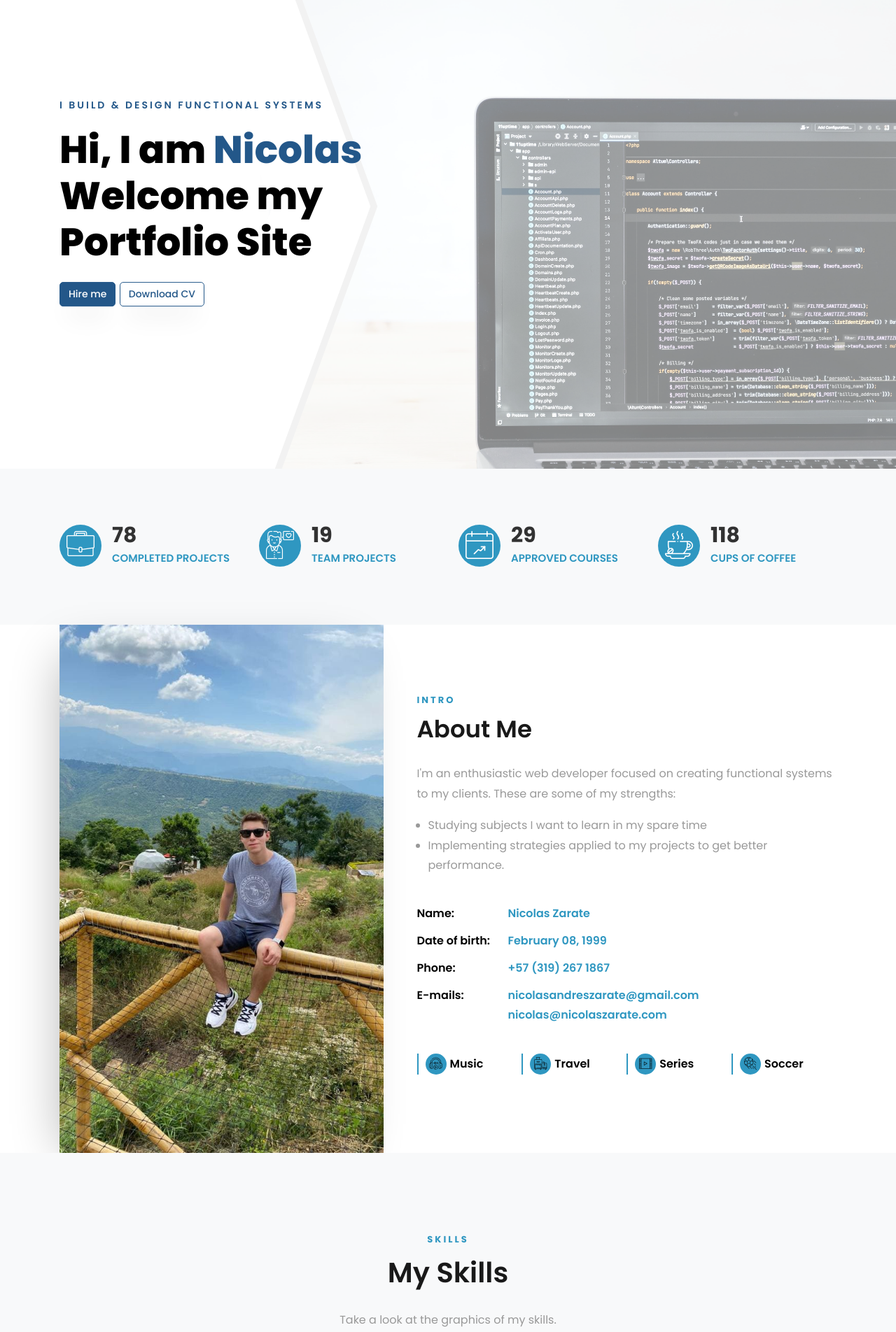
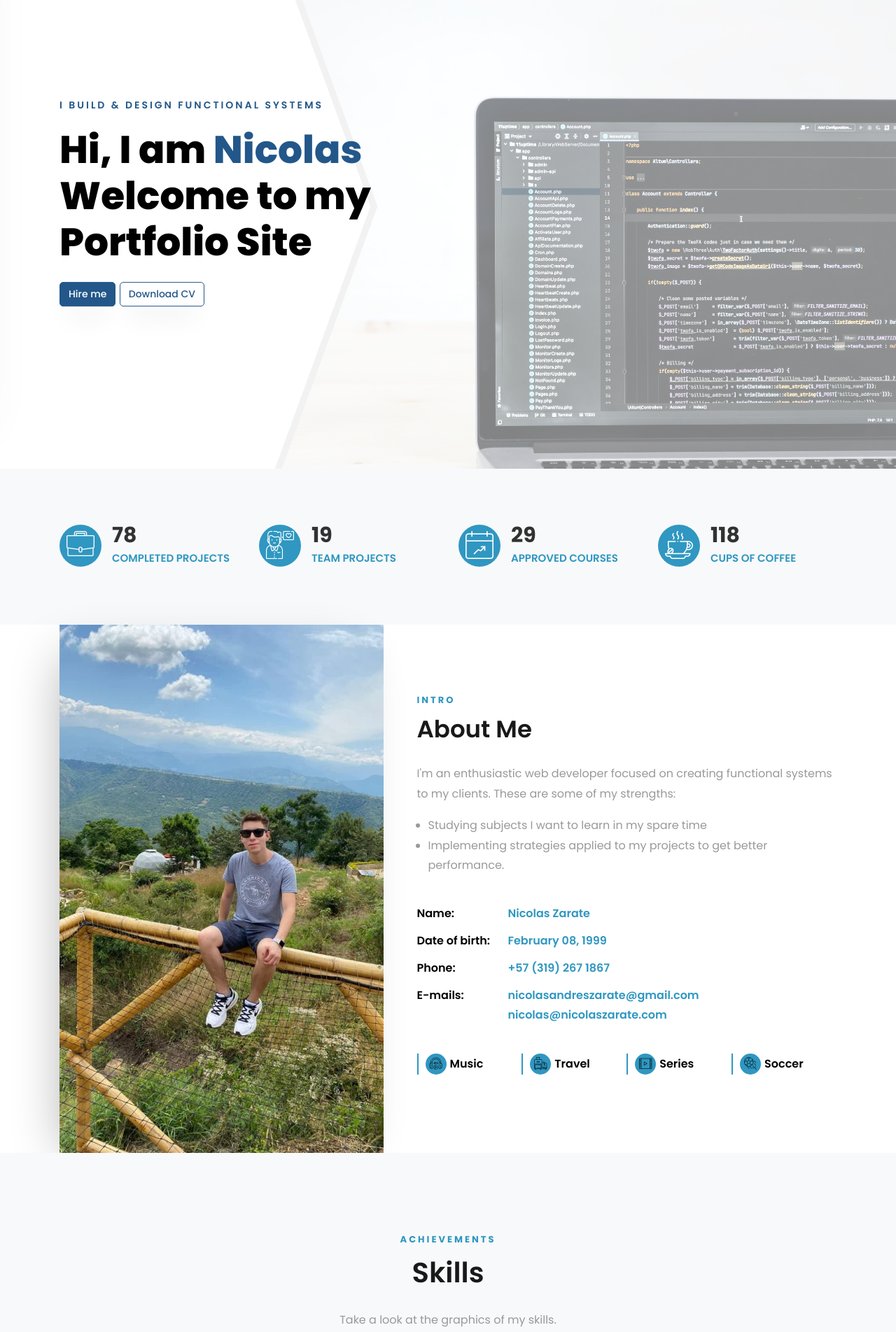
Before and after one commit to Nicolanz/Portafolio, a plain HTML site: page index.html in a window 1280 px wide. Shown: the part 80-1984 px from the top of the page at 70% size. Drawn offline with nearby package versions, Linux system fonts and the light colour scheme; files whose address does not match are found by name.

Commit message:
Adding content

```diff
--- a/index.html
+++ b/index.html
@@ -84,7 +84,7 @@
 						<div class="one-forth d-flex align-items-center ftco-animate" data-scrollax=" properties: { translateY: '70%' }">
 							<div class="text">
 								<span class="subheading" style="color: #235789;">I build &amp; design functional systems</span>
-								<h1 class="mb-4 mt-3" style="color: #000;">Hi, I am <span style="color: #235789;">Nicolas</span> Welcome my Portfolio Site</h1>
+								<h1 class="mb-4 mt-3" style="color: #000;">Hi, I am <span style="color: #235789;">Nicolas</span> Welcome to my Portfolio Site</h1>
 								<p id="ftco-nav" ><a href="#contact-section" class="btn btn-primary" style="border: 1px solid #235789 !important; background-color: #235789;">Hire me</a> <a href="./nicolaszarate-cv.pdf" download="cv.pdf" download id="download" class="btn btn-primary btn-outline-primary">Download CV</a></p>
 							</div>
 						</div>
@@ -114,7 +114,7 @@
 					<div class="position-absolute d-flex align-items-center justify-content-center ftco-animate col-12 " style="z-index: 2; height: 650px;">
 						<div class="text slider-text col-12 d-flex flex-column flex-wrap align-items-center ">
 							<span class="subheading text-center" style="color: #235789;">I build &amp; design functional systems</span>
-							<h1 class="mb-4 mt-3 one-heading font-weight-bold text-center" style="color: #000;" >Hi, I am <span style="color: #235789;">Nicolas</span> Welcome my Portfolio Site</h1>
+							<h1 class="mb-4 mt-3 one-heading font-weight-bold text-center" style="color: #000;" >Hi, I am <span style="color: #235789;">Nicolas</span> Welcome to my Portfolio Site</h1>
 							<p id="ftco-nav">
 								<a href="#contact-section" class="btn btn-primary" style="border: 1px solid #235789 !important; background-color: #235789;" >Hire me</a>
 								<a href="./nicolaszarate-cv.pdf" download="cv.pdf" download id="download" class=" btn btn-primary btn-outline-primary">Download CV</a>
@@ -269,8 +269,8 @@
 		<div class="container">
 			<div class="row justify-content-center pb-5">
 				<div class="col-md-12 heading-section text-center ftco-animate">
-					<span class="subheading">Skills</span>
-					<h2 class="mb-4">My Skills</h2>
+					<span class="subheading">Achievements</span>
+					<h2 class="mb-4">Skills</h2>
 					<p>Take a look at the graphics of my skills.</p>
 				</div>
 			</div>
```
